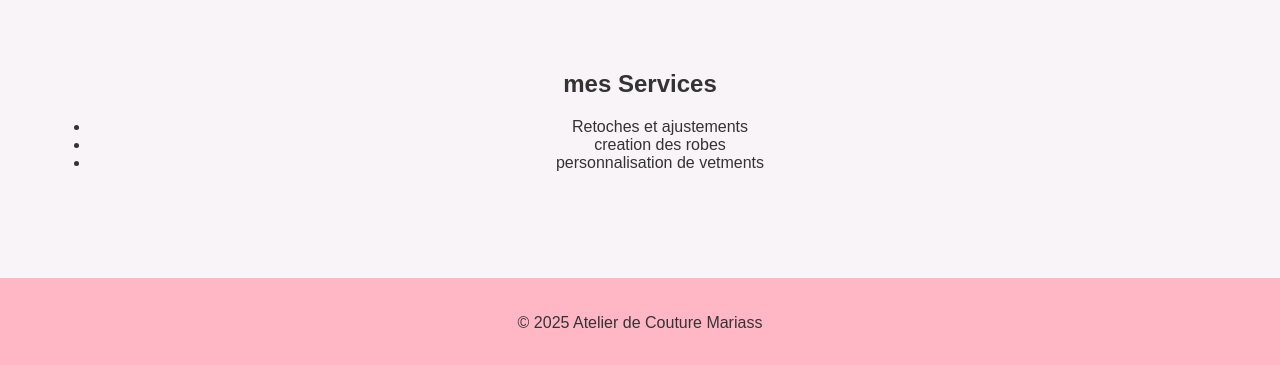
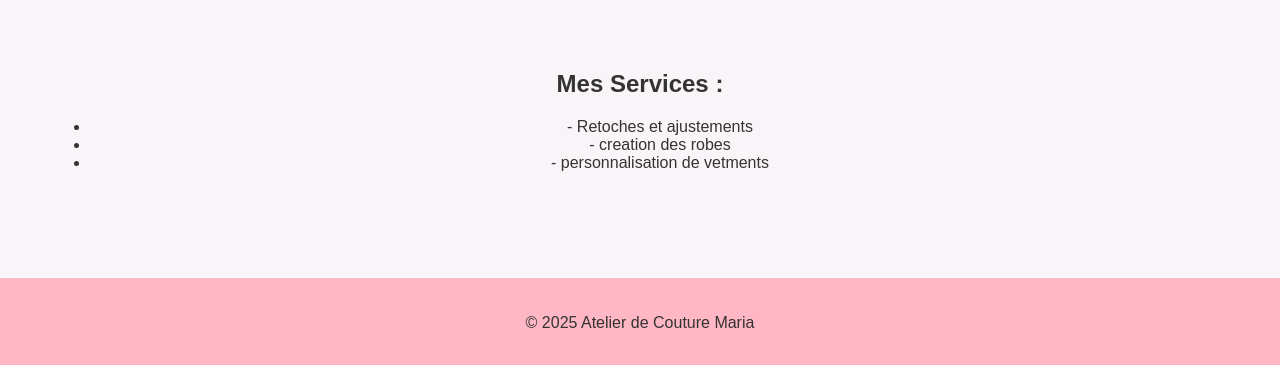
Before and after one commit to mariasl200426-web/mon-projet, a plain HTML site: page index.html in a window 1280 px wide. Shown: the part 880-1245 px from the top of the page. Drawn offline with Linux system fonts and the light colour scheme; files whose address does not match are found by name.

Commit message:
modifier index.html

```diff
--- a/index.html
+++ b/index.html
@@ -31,16 +31,16 @@
 
 
     <section class="services">
-        <h2>mes Services</h2>
+        <h2>Mes Services :</h2>
         <ul>
-            <li>Retoches et ajustements</li>
-            <li>creation des robes</li>
-            <li>personnalisation de vetments</li>
+            <li>- Retoches et ajustements</li>
+            <li>- creation des robes</li>
+            <li>- personnalisation de vetments</li>
         </ul>
     </section>
 
     <footer>
-        <p>© 2025 Atelier de Couture Mariass</p>
+        <p>© 2025 Atelier de Couture Maria</p>
     </footer>
 
 </body
```
